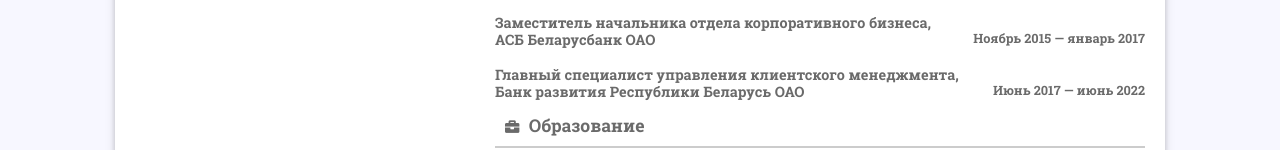
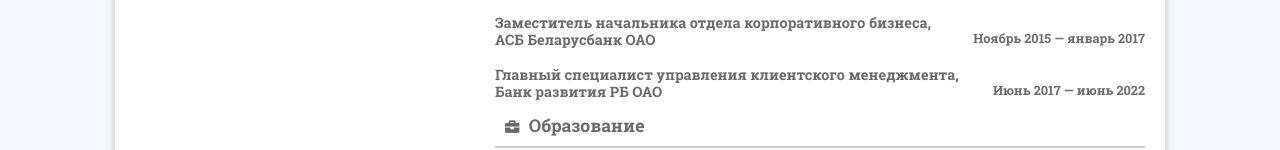
Before and after one commit to taner768/My_CV, a plain HTML site: page index.html in a window 1280 px wide. Shown: the part 1195-1345 px from the top of the page. Drawn offline with Linux system fonts and the light colour scheme.

Commit message:
Bug fixed

```diff
--- a/index.html
+++ b/index.html
@@ -117,7 +117,7 @@
                         <div class="work-exp">
                             <h6> Кредитный специалист, <br> Сбер Банк ОАО <span>Октябрь 2008 — июль 2015</span></h6>
                             <h6><br> Заместитель начальника отдела корпоративного бизнеса, <br> АСБ Беларусбанк ОАО <span>Ноябрь 2015 — январь 2017</span></h6>
-                            <h6><br> Главный специалист управления клиентского менеджмента, <br> Банк развития Республики Беларусь ОАО <span>Июнь 2017 — июнь 2022</span></h6>
+                            <h6><br> Главный специалист управления клиентского менеджмента, <br> Банк развития РБ ОАО <span>Июнь 2017 — июнь 2022</span></h6>
                         </div>
                         <h2 class="rit-titl"><i class="fas fa-briefcase"></i> Образование </h2>
                         <div class="work-exp">
```
